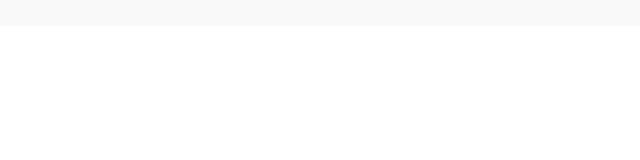
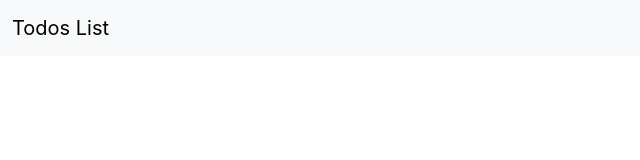
Before and after one commit to TayyabNawaz111/TodoListReactJS, a React (Create React App) app: page / in a window 1280 px wide. Shown: the top 160 px of the page, without its empty margins (0-640 px from the left). Built offline with nearby package versions, Linux system fonts and the light colour scheme.

Commit message:
Added title in Header Component

```diff
--- a/src/App.js
+++ b/src/App.js
@@ -1,10 +1,9 @@
-import logo from "./logo.svg";
 import "./App.css";
 import Header from "./Components/Header";
 function App() {
   return (
     <>
-      <Header />
+      <Header title="Todos List" />
     </>
   );
 }
```
